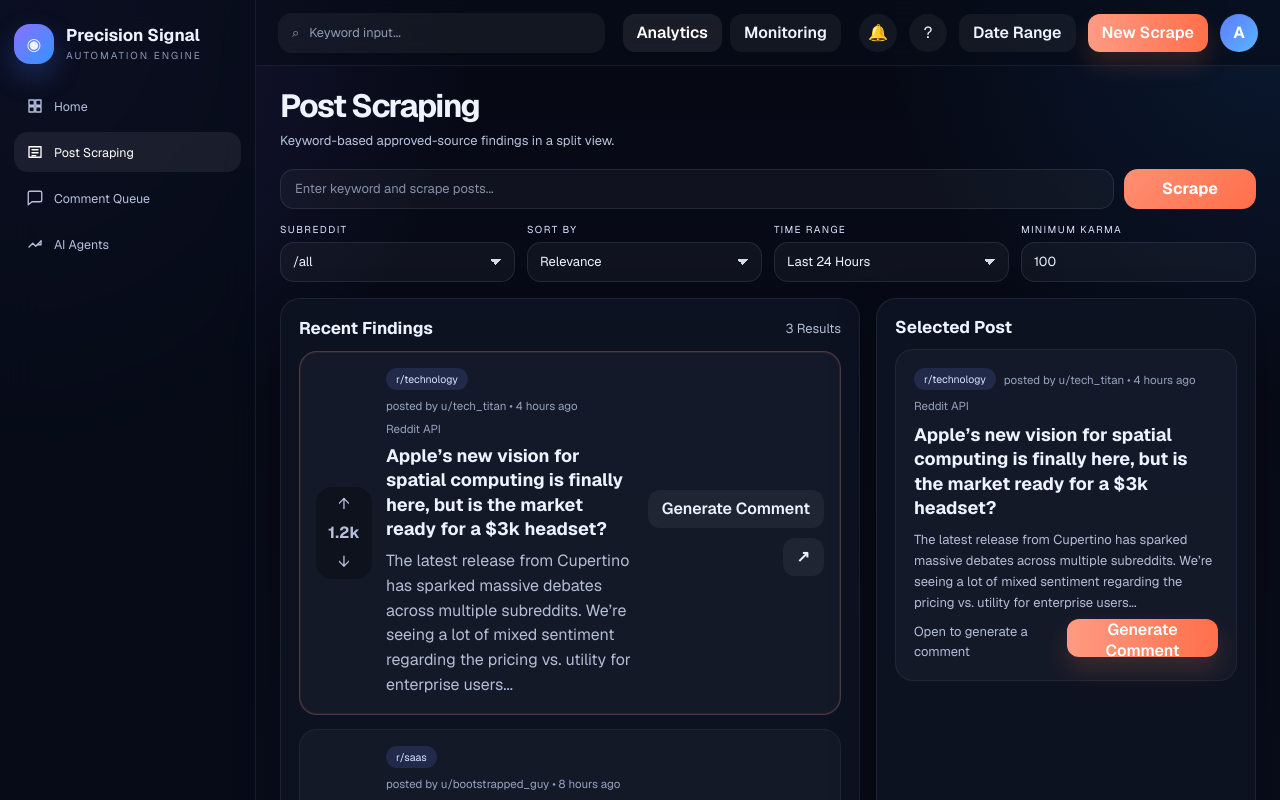
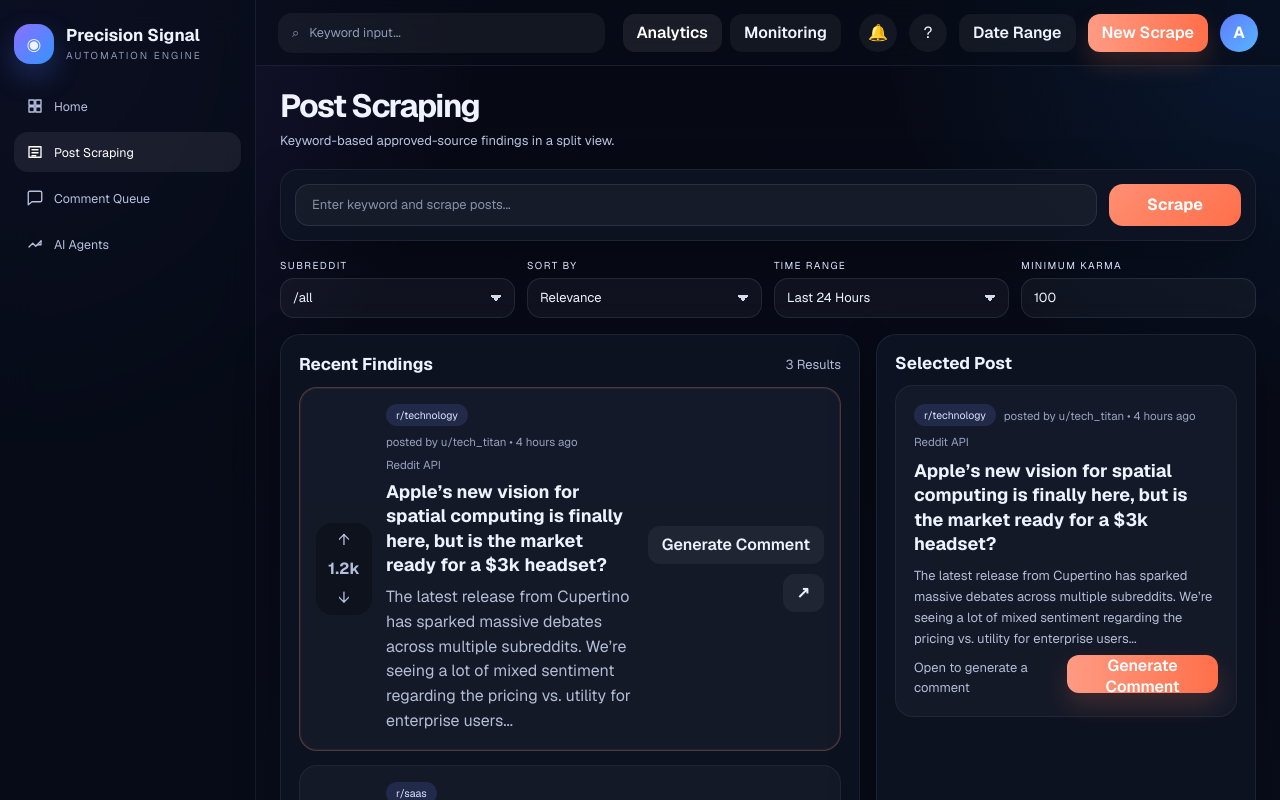
Before and after one commit to Jay-1410/Reddit-Automation, a Next.js app: page /scraped-posts in a window 1280 px wide. Shown: the top 800 px of the page. Built offline with nearby package versions, Linux system fonts and the light colour scheme.

Commit message:
Polish keyword scrape command bar

```diff
--- a/src/app/ui.module.css
+++ b/src/app/ui.module.css
@@ -193,10 +193,10 @@
 .feedFooter { display: flex; align-items: center; justify-content: space-between; gap: 10px; margin-top: 16px; }
 
 .searchRow { margin-bottom: 14px; }
-.keywordBar { display: flex; gap: 10px; margin-bottom: 14px; }
-.keywordInput { flex: 1; min-height: 40px; padding: 0 14px; border-radius: 14px; border: 1px solid rgba(175, 186, 219, 0.12); background: rgba(255, 255, 255, 0.04); color: #eef3ff; outline: none; font-size: 13px; }
+.keywordBar { display: flex; gap: 12px; margin-bottom: 18px; padding: 14px; border: 1px solid rgba(168, 182, 214, 0.1); border-radius: 18px; background: rgba(14, 20, 36, 0.86); box-shadow: 0 18px 46px rgba(0, 0, 0, 0.30); }
+.keywordInput { flex: 1; min-height: 42px; padding: 0 16px; border-radius: 14px; border: 1px solid rgba(175, 186, 219, 0.12); background: rgba(255, 255, 255, 0.04); color: #eef3ff; outline: none; font-size: 13px; }
 .keywordInput::placeholder { color: rgba(169, 183, 211, 0.76); }
-.keywordScrapeButton { min-width: 132px; height: 40px; border: 0; border-radius: 14px; background: linear-gradient(135deg, #ff8f73, #ff6f4a); color: #fff; font-weight: 700; }
+.keywordScrapeButton { min-width: 132px; height: 42px; border: 0; border-radius: 14px; background: linear-gradient(135deg, #ff8f73, #ff6f4a); color: #fff; font-weight: 700; }
 .filterBar { display: grid; grid-template-columns: repeat(4, minmax(0, 1fr)); gap: 12px; margin-bottom: 16px; }
 .filterBox label { display: block; margin-bottom: 6px; color: #dce4ff; font-size: 10px; letter-spacing: 0.14em; text-transform: uppercase; }
 .input,
```
